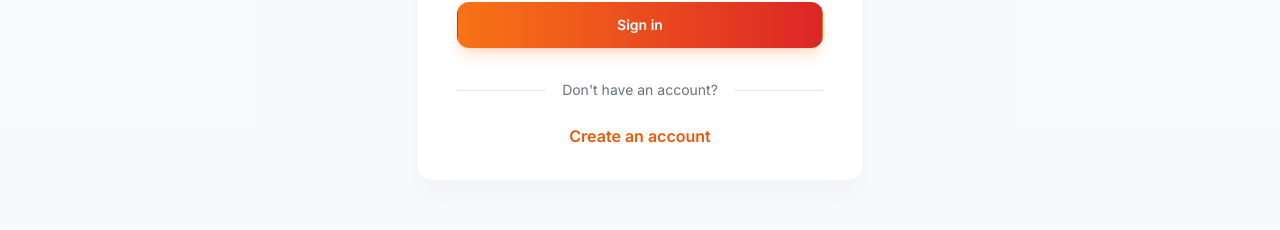
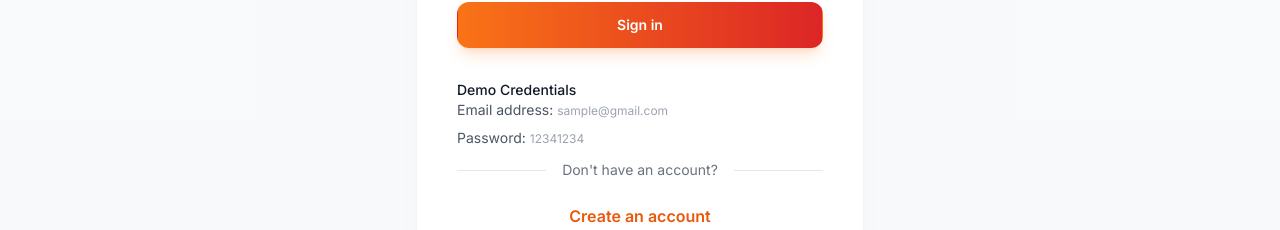
Before and after one commit to Benihin-Dev/RecruitATS, a Next.js app: page /auth/signin in a window 1280 px wide. Shown: the part 387-617 px from the top of the page. Built offline with nearby package versions, Linux system fonts and the light colour scheme; no server answers.

Commit message:
Add demo credentials to signin page
Added demo credentials section with sample email and password.

```diff
--- a/src/app/auth/signin/page.tsx
+++ b/src/app/auth/signin/page.tsx
@@ -111,7 +111,16 @@ export default function SignIn() {
                         </div>
                     </form>
                     <div className="mt-8">
-                        <div className="relative">
+                         <div className="relative text-sm ">
+                         <p className="text-gray-900 font-medium">Demo Credentials</p>
+    <p className="text-gray-600">
+      Email address: <span className="text-gray-400 text-xs">sample@gmail.com</span>
+    </p>
+    <p className="text-gray-600 mt-2">
+      Password: <span className="text-gray-400 text-xs">12341234</span>
+    </p>
+                         </div>
+                        <div className="relative mt-3">
                             <div className="absolute inset-0 flex items-center">
                                 <div className="w-full border-t border-gray-200" />
                             </div>
```
